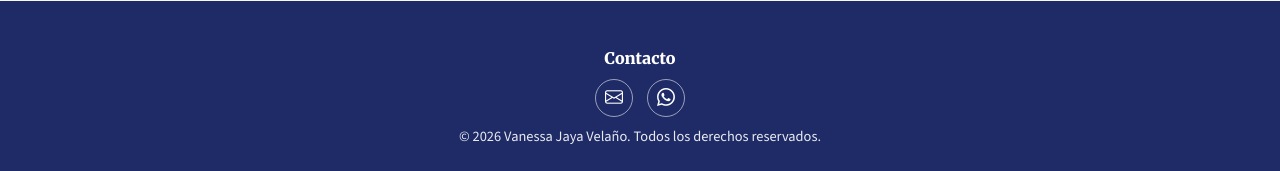
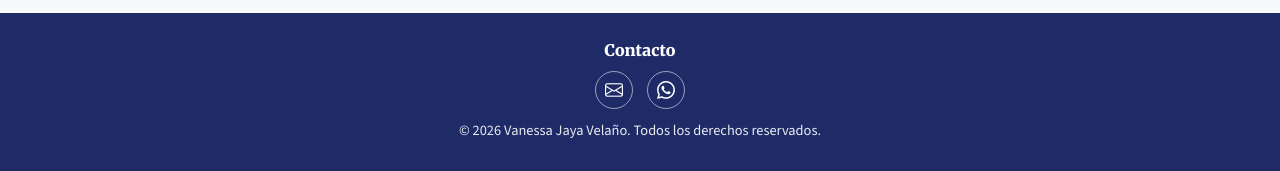
Before and after one commit to IVJV/portfolio, a Django app: page / in a window 1280 px wide. Shown: the part 987-1158 px from the top of the page. Before the commit the page ends 1131 px from the top, so only its background shows below. Run offline with Django 5.2, Linux system fonts and the light colour scheme; data comes from the database, SQL or seed files in the repository; some libraries are stand-ins or nearby versions.

Commit message:
Center footer content and balance vertical spacing

```diff
--- a/core/static/core/css/base.css
+++ b/core/static/core/css/base.css
@@ -9,7 +9,7 @@
 }
 
 /* =========================
-   Sticky footer (clean)
+   Sticky footer (NO estira cards)
    ========================= */
 html, body { height: 100%; }
 
@@ -20,23 +20,17 @@ body{
   flex-direction: column;
 }
 
-/* MAIN is full width and carries the spacing above footer */
-.site-main{
-  flex: 1;
-  background: #f8f9fa;
-
-  /* This replaces any old footer margin-top gap */
-  padding-bottom: 28px;
-}
+main{ flex: 1; }
 /* ========================= */
 
 .bg-brand { background: var(--brand-blue); }
 .navbar-brand, .nav-link { font-weight: 600; }
 
-/* Align logo image + title */
+/* ===== FIX: Align logo image + title (robust, minimal scope) ===== */
 header .navbar-brand { line-height: 1; }
 header .navbar-brand img { display: block; }
 header .navbar-brand { display: inline-flex; align-items: center; }
+/* ================================================================= */
 
 /* Language switcher */
 .lang-switch a,
@@ -66,16 +60,27 @@ header .navbar-brand { display: inline-flex; align-items: center; }
   background: var(--brand-blue);
   color: #ffffff;
 
-  /* Keep it compact and consistent */
-  padding: 22px 0;
+  /* Mantén el “aire” entre contenido y footer aquí (fuera del footer) */
+  margin-top: 40px;
 
-  /* IMPORTANT: no gap that Dark Reader will paint as black */
-  margin-top: 0;
+  /* Padding simétrico: evita que “arriba” se vea más pesado que “abajo” */
+  padding: 28px 0;
+}
+
+/* Centrado vertical/visual del bloque dentro del footer */
+.lea-footer .container{
+  display: flex;
+  flex-direction: column;
+  align-items: center;
+  justify-content: center;
+
+  /* Controla el “aire” interno sin inflar padding superior */
+  gap: 10px;
 }
 
 .lea-footer h6{
   font-weight: 800;
-  margin-bottom: 10px;
+  margin: 0; /* antes: margin-bottom: 12px; */
 }
 
 .lea-footer a{
@@ -92,7 +97,8 @@ header .navbar-brand { display: inline-flex; align-items: center; }
   gap: 14px;
   justify-content: center;
   align-items: center;
-  margin-bottom: 8px;
+
+  margin: 0; /* antes: margin-bottom: 10px; */
 }
 
 .lea-footer-icon{
```
